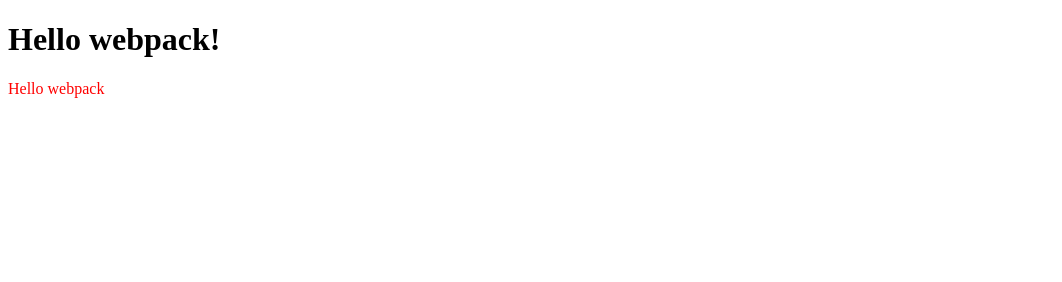
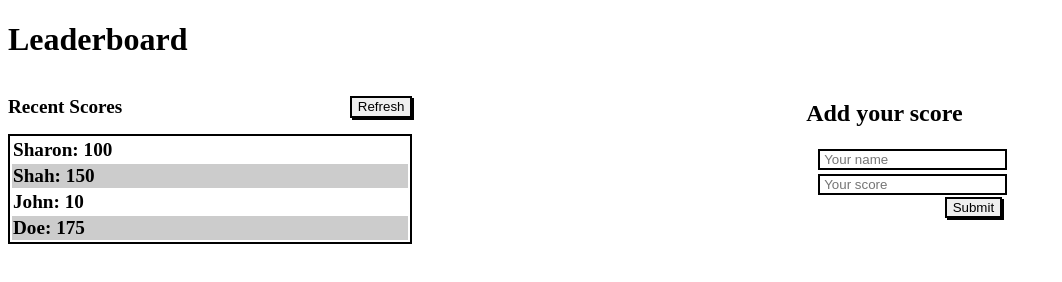
Before and after one commit to sharon-odhiambo/Leaderboard-Project, a website built with webpack: page src/index.html in a window 1280 px wide. Shown: the whole page, without its empty margins (0-1062 px from the left). Built offline with nearby package versions, Linux system fonts and the light colour scheme.

Commit message:
Add leaderboard markup and styling

```diff
--- a/src/index.html
+++ b/src/index.html
@@ -2,10 +2,36 @@
 <html lang="en">
 <head>
     <meta charset="UTF-8">
+    <meta http-equiv="X-UA-Compatible" content="IE=edge">
     <meta name="viewport" content="width=device-width, initial-scale=1.0">
-    <title>Wbpack Exercise</title>
+    <title>Leaderboard</title>
 </head>
 <body>
-    <h1>Hello webpack!</h1>
+    <h1>Leaderboard</h1>
+    <div class="details">
+        <div class="scorecard">
+            <p><span>Recent Scores</span><button type="button" class="but">Refresh</button></p>
+            <div class="results">
+                <table class="list-board">
+                    <tr><td>Sharon: 100</td></tr>
+                    <tr><td>Shah: 150</td></tr>
+                    <tr><td>John: 10</td></tr>
+                    <tr><td>Doe: 175</td></tr>
+                </table>
+            </div>
+        </div>
+        <div>
+            <form id="form" class="form1">
+                <h2>Add your score</h2>
+                <div>
+                    <input type="text" id="title" class="title1" placeholder="Your name" required>
+                 </div>
+                <div>
+                    <input type="text" id="author" class="author1" placeholder="Your score" required>
+                </div>
+                <button type="submit" class="add">Submit</button>
+            </form>
+        </div>
+    </div>
 </body>
 </html>
--- a/src/index.js
+++ b/src/index.js
@@ -1,14 +1,10 @@
-import _ from 'lodash';
+// import _ from 'lodash';
 import './style.css';
 
 function component() {
-    const element = document.createElement('div');
+//   const element = document.createElement('div');
 
-    // Lodash, now imported by this script
-    element.innerHTML = _.join(['Hello', 'webpack'], ' ');
-    element.classList.add('hello');
+  // Lodash, now imported by this script
+}
 
-    return element;
-  }
-
-  document.body.appendChild(component());
+document.body.appendChild(component());
--- a/src/style.css
+++ b/src/style.css
@@ -1,3 +1,56 @@
-.hello {
-    color: red;
-  }
+.details {
+  display: flex;
+  justify-content: space-between;
+  width: 80%;
+}
+
+.scorecard {
+  width: 40%;
+}
+
+.results {
+  border: 2px solid black;
+}
+
+tr {
+  width: 20%;
+}
+
+tr:nth-child(odd) {
+  background-color: #fff;
+}
+
+tr:nth-child(even) {
+  background-color: #ccc;
+}
+
+.list-board {
+  width: 100%;
+}
+
+span,
+td {
+  font-family: 'Times New Roman', Times, serif;
+  font-size: larger;
+  font-weight: 600;
+}
+
+p {
+  display: flex;
+  justify-content: space-between;
+}
+
+button {
+  border: 2px solid black;
+  box-shadow: 2px 2px;
+}
+
+input {
+  border: 2px solid black;
+  margin: 2px 12px;
+  padding: 1px 4px;
+}
+
+.add {
+  margin-left: 65%;
+}
--- a/webpack.config.js
+++ b/webpack.config.js
@@ -1,6 +1,5 @@
 const path = require('path');
 const HtmlWebpackPlugin = require('html-webpack-plugin');
-
 
 module.exports = {
   mode: 'development',
```
Also changed, not shown: 2 other files.
